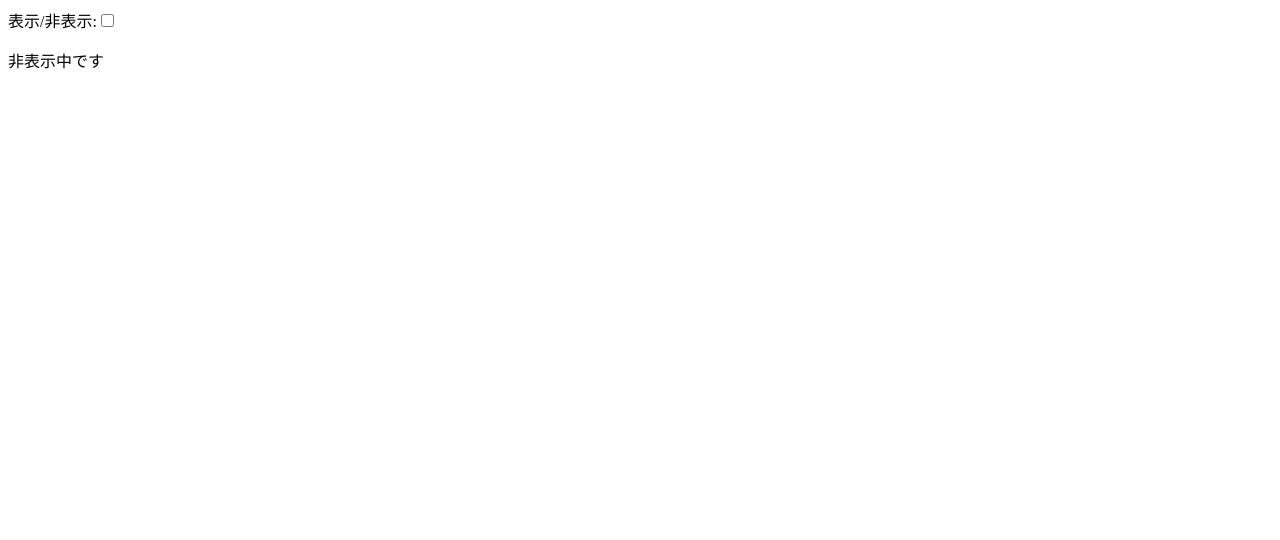
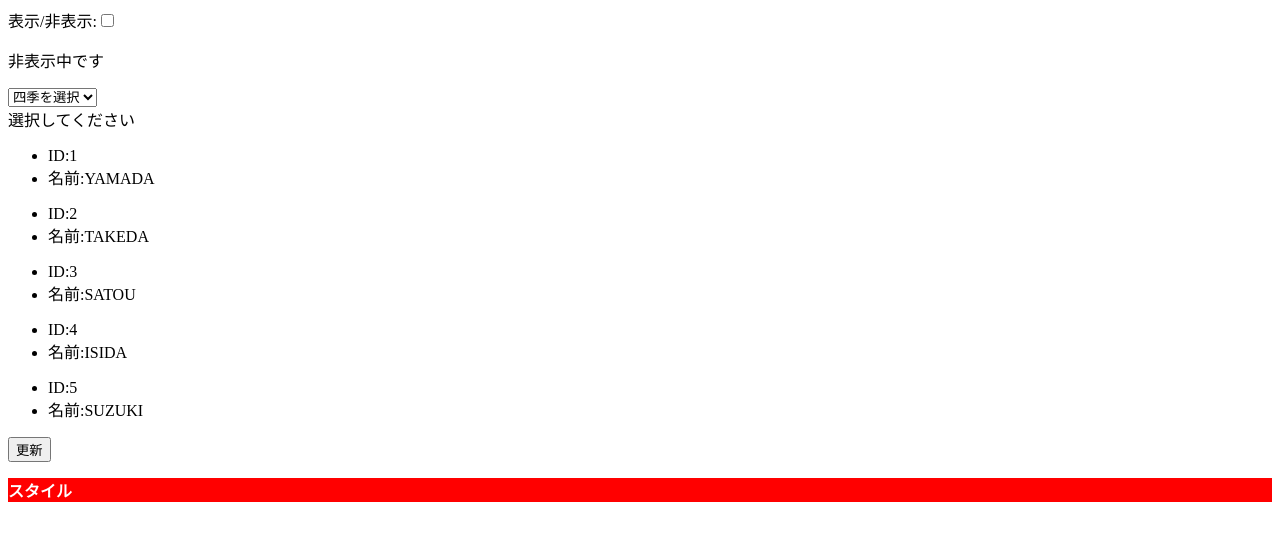
Before and after one commit to takapi327/learners-dictionary, an Angular app in the folder angular/develop/angular-try-app/: page / in a window 1280 px wide. Shown: the top 540 px of the page. Built offline with nearby package versions, Linux system fonts and the light colour scheme.

Commit message:
Add ngIf ngFor ngSwitch ngStyle Summary

```diff
--- a/angular/develop/angular-try-app/src/app/try-angular/try-angular.component.html
+++ b/angular/develop/angular-try-app/src/app/try-angular/try-angular.component.html
@@ -1,3 +1,4 @@
+<!-- ngIf -->
 <form>
   <label for="show">表示/非表示:</label>
   <input id="show" name="show" type="checkbox" [(ngModel)]="show" />
@@ -11,3 +12,34 @@
 <ng-template #elseContent>
   <p>非表示中です</p>
 </ng-template>
+
+<!-- ngSwitch -->
+<form>
+  <select name="season" [(ngModel)]="season">
+    <option value="">四季を選択</option>
+    <option value="spring">春</option>
+    <option value="summer">夏</option>
+    <option value="autumn">秋</option>
+    <option value="winter">冬</option>
+  </select>
+</form>
+<div [ngSwitch]="season">
+  <span *ngSwitchCase="'spring'">春の季節です</span>
+  <span *ngSwitchCase="'summer'">夏の季節です</span>
+  <span *ngSwitchCase="'autumn'">秋の季節です</span>
+  <span *ngSwitchCase="'winter'">冬の季節です</span>
+  <span *ngSwitchDefault>選択してください</span>
+</div>
+
+<!-- ngFor -->
+<ul *ngFor="let u of users; trackBy: trackFn">
+  <li>ID:{{u.id}}</li>
+  <li>名前:{{u.name}}</li>
+</ul>
+
+<input type="button" (click)="onclick()" value="更新">
+
+<!-- ngStyle -->
+<div [ngStyle]="style">
+  <p>スタイル</p>
+</div>
--- a/angular/develop/angular-try-app/src/app/try-angular/try-angular.component.ts
+++ b/angular/develop/angular-try-app/src/app/try-angular/try-angular.component.ts
@@ -9,6 +9,70 @@ export class TryAngularComponent implements OnInit {
 
   show = false;
 
+  season = '';
+
+  users = [
+    {
+      id: 1,
+      name: "YAMADA"
+    },
+    {
+      id: 2,
+      name: "TAKEDA"
+    },
+    {
+      id: 3,
+      name: "SATOU"
+    },
+    {
+      id: 4,
+      name: "ISIDA"
+    },
+    {
+      id: 5,
+      name: "SUZUKI"
+    }
+  ];
+
+  onclick() {
+    this.users = [
+      {
+        id: 1,
+        name: "YAMADA"
+      },
+      {
+        id: 2,
+        name: "TAKEDA"
+      },
+      {
+        id: 3,
+        name: "SATOU"
+      },
+      {
+        id: 4,
+        name: "ISIDA"
+      },
+      {
+        id: 5,
+        name: "SUZUKI"
+      },
+      {
+        id: 6,
+        name: "NAKAYAMA"
+      }
+    ];
+  }
+
+  trackFn(index: any, user: any){
+    return user.id;
+  }
+
+  style = {
+    backgroundColor: '#f00',
+    color:           '#fff',
+    fontWeight:      'bold'
+  };
+
   constructor() { }
 
   ngOnInit(): void {
```
Also changed, not shown: 2 other files (tests, documents, lock files or other folders).
